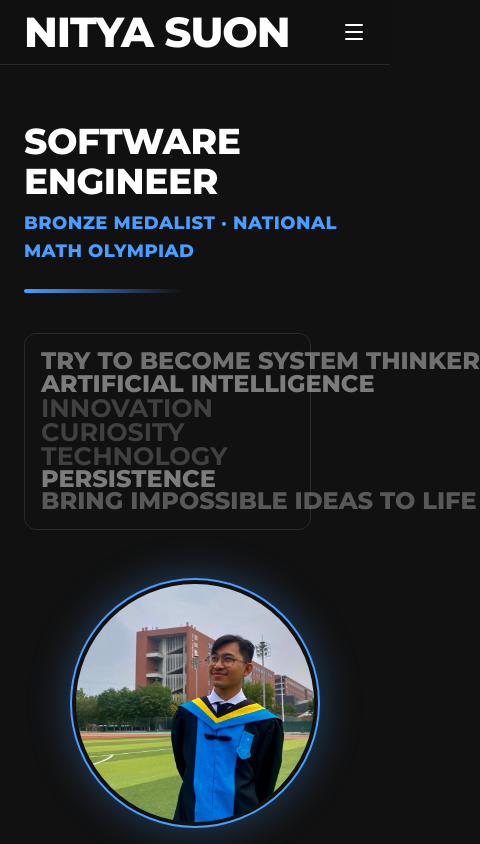
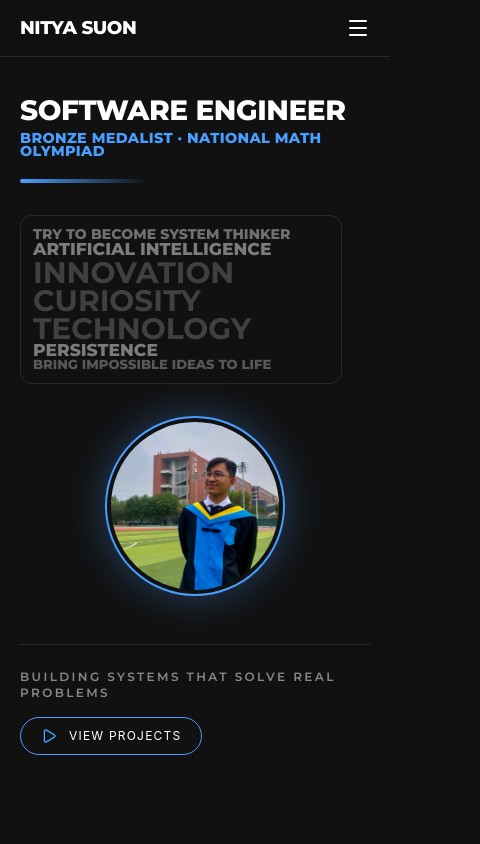
Before and after one commit to NityaSu/Publix, a Nuxt app: page / in a window 390 px wide. Shown: the top 844 px of the page, 480 px wide, since content can reach past the window. Built offline with nearby package versions, Linux system fonts and the light colour scheme; a web font is replaced by a local one.

Commit message:
Refactor HeroSection, NavbarHeader, and ProfileReveal components to enhance responsiveness and visual consistency; adjust font sizes, layout properties, and styling for improved user experience across devices.

```diff
--- a/component/HeroSection.vue
+++ b/component/HeroSection.vue
@@ -29,6 +29,9 @@ interface HeightMatchedWord {
  * claim: core words fill almost the whole row (dominant), filler words
  * only claim a fraction of it, which is what creates the "3-4 big words
  * standing out above smaller surrounding ones" hierarchy.
+ *
+ * Floor stays low so long phrases can keep shrinking on tablet/mobile
+ * instead of overflowing the bordered box.
  */
 const fluidSize = (text: string, floorPx: number, ceilPx: number, fill: number, factor = 0.72): string => {
   const cqw = (100 * fill) / (text.length * factor);
@@ -53,7 +56,7 @@ const CORE_WORDS = new Set([
 // instead of an arbitrarily-chosen flat value that leaves it far short.
 const MUTED_TRIO = new Set(['INNOVATION', 'CURIOSITY', 'TECHNOLOGY']);
 const MUTED_TRIO_TONE = 'text-white/20 font-bold';
-const MUTED_TRIO_STYLE = fluidSize('INNOVATION', 24, 48, 0.72);
+const MUTED_TRIO_STYLE = fluidSize('INNOVATION', 10, 48, 0.72);
 
 // Words that should visually match another word's size (computed from that
 // other word's character count, not their own) and color/weight.
@@ -80,14 +83,14 @@ const wordCloud: WordCloudItem[] = [
     return {
       text,
       class: `${MATCHED_TONE} font-display transition-colors duration-300 hover:text-accent`,
-      style: fluidSize(SIZE_MATCHES[text], 24, 52, 1),
+      style: fluidSize(SIZE_MATCHES[text], 10, 52, 0.96),
     };
   }
   const isCore = CORE_WORDS.has(text);
   return {
     text,
     class: `${tone} font-display transition-colors duration-300 hover:text-accent`,
-    style: isCore ? fluidSize(text, 24, 52, 1) : fluidSize(text, 11, 24, 0.48),
+    style: isCore ? fluidSize(text, 10, 52, 0.96) : fluidSize(text, 8, 24, 0.48),
   };
 });
 
@@ -101,7 +104,7 @@ const resilienceWord: HeightMatchedWord = { text: 'RESILIENCE', tone: 'text-whit
 
 const entrepreneurshipWord: VerticalWordItem = {
   text: 'ENTREPRENEURSHIP',
-  class: 'text-base md:text-xl text-white/30 font-semibold',
+  class: 'text-[10px] md:text-xs lg:text-base xl:text-xl text-white/30 font-semibold',
 };
 
 const wordCloudRef = ref<HTMLElement | null>(null);
@@ -121,22 +124,19 @@ const verticalMatchStyle = (
   return `font-size: ${clamped.toFixed(1)}px; line-height: 0.86;`;
 };
 
-const leftVerticalStyle = computed(() => verticalMatchStyle(leftVerticalWord.text, 14, 42));
-const resilienceStyle = computed(() => verticalMatchStyle(resilienceWord.text, 14, 42));
+const leftVerticalStyle = computed(() => verticalMatchStyle(leftVerticalWord.text, 8, 42));
+const resilienceStyle = computed(() => verticalMatchStyle(resilienceWord.text, 8, 42));
 
-// Caps the whole word-cloud "rectangle" (both vertical columns + the
-// horizontal block) to a bit more than the measured width of the
-// "Software Engineer" headline above it, instead of stretching to fill
-// the entire column — this is what shrinks the block and keeps it
-// visually tied to the headline's width rather than the page width.
+// Caps the word-cloud block to the headline on large screens, but always
+// stays within the parent column on tablet/mobile (width: 100%).
 const headlineRef = ref<HTMLElement | null>(null);
 const { width: headlineWidth } = useElementSize(headlineRef);
 const wordCloudRowStyle = computed(() => {
-  if (!headlineWidth.value) return {};
-  // Keep the block tied to the headline, but slightly under its width so the
-  // horizontal words (which hit a font-size ceiling) still reach the right
-  // vertical column instead of leaving a dead gap beside them.
-  return { width: `${Math.round(headlineWidth.value * 0.84)}px`, maxWidth: '100%' };
+  if (!headlineWidth.value) return { width: '100%', maxWidth: '100%' };
+  return {
+    width: '100%',
+    maxWidth: `${Math.round(headlineWidth.value * 0.92)}px`,
+  };
 });
 
 const heroRef = ref<HTMLElement | null>(null);
@@ -156,29 +156,34 @@ useIntersectionObserver(
 <template>
   <section
     ref="heroRef"
-    class="w-full px-6 md:px-20 lg:px-[160px] py-14 md:py-20"
+    class="w-full px-5 sm:px-6 md:px-12 lg:px-20 xl:px-[160px] py-10 sm:py-14 md:py-20"
   >
     <div
-      class="grid grid-cols-1 md:grid-cols-[1fr_auto] gap-12 md:gap-16 items-start transition-all duration-700 ease-out"
+      class="grid grid-cols-1 lg:grid-cols-[minmax(0,1fr)_auto] gap-8 md:gap-12 lg:gap-16 items-start transition-all duration-700 ease-out"
       :class="isVisible ? 'opacity-100 translate-y-0' : 'opacity-0 translate-y-6'"
     >
-      <div class="min-w-0">
+      <div class="min-w-0 w-full">
         <h1 class="font-display font-extrabold uppercase leading-[0.95] tracking-tight">
-          <span ref="headlineRef" class="block text-white text-4xl sm:text-5xl md:text-6xl lg:text-7xl">Software Engineer</span>
-          <span class="block text-accent mt-2 md:mt-3 text-lg sm:text-xl md:text-2xl lg:text-3xl tracking-wide">
+          <span
+            ref="headlineRef"
+            class="block text-white text-[clamp(1.75rem,6vw,4.5rem)]"
+          >
+            Software Engineer
+          </span>
+          <span class="block text-accent mt-2 md:mt-3 text-[clamp(0.9rem,2.5vw,1.875rem)] tracking-wide">
             Bronze Medalist &middot; National Math Olympiad
           </span>
         </h1>
 
-        <div class="mt-6 h-1 w-40 md:w-56 rounded-full bg-gradient-to-r from-accent to-transparent"></div>
+        <div class="mt-5 md:mt-6 h-1 w-32 sm:w-40 md:w-56 rounded-full bg-gradient-to-r from-accent to-transparent"></div>
 
         <div
-          class="mt-10 md:mt-14 flex items-start gap-1.5 md:gap-2 select-none border border-white/10 rounded-xl px-4 md:px-6 py-4 md:py-6"
+          class="mt-8 md:mt-12 lg:mt-14 flex items-start gap-1.5 sm:gap-2 select-none border border-white/10 rounded-xl px-3 sm:px-4 md:px-5 py-3 sm:py-4 md:py-5 w-full max-w-full overflow-hidden"
           :style="wordCloudRowStyle"
         >
-          <div class="hidden sm:flex flex-col items-center pt-1 shrink-0">
+          <div class="hidden md:flex flex-col items-center pt-1 shrink-0">
             <span
-              class="font-display uppercase tracking-[0.15em] rotate-180 transition-colors duration-300 hover:text-accent"
+              class="font-display uppercase tracking-[0.12em] rotate-180 transition-colors duration-300 hover:text-accent"
               :class="leftVerticalWord.tone"
               :style="leftVerticalStyle"
               style="writing-mode: vertical-rl"
@@ -189,13 +194,13 @@ useIntersectionObserver(
 
           <div
             ref="wordCloudRef"
-            class="flex-1 flex flex-col justify-start gap-0 md:gap-0.5 min-w-0"
+            class="flex-1 flex flex-col justify-start gap-0 md:gap-0.5 min-w-0 overflow-hidden"
             style="container-type: inline-size"
           >
             <span
               v-for="word in wordCloud"
               :key="word.text"
-              class="whitespace-nowrap uppercase"
+              class="block w-full whitespace-nowrap uppercase overflow-hidden text-ellipsis"
               :class="word.class"
               :style="word.style"
             >
@@ -203,10 +208,10 @@ useIntersectionObserver(
             </span>
           </div>
 
-          <div class="hidden sm:flex items-start gap-1 md:gap-1.5 shrink-0 -ml-2 md:-ml-3">
+          <div class="hidden md:flex items-start gap-1 lg:gap-1.5 shrink-0">
             <div class="flex flex-col items-center pt-1">
               <span
-                class="font-display uppercase tracking-[0.15em] transition-colors duration-300 hover:text-accent"
+                class="font-display uppercase tracking-[0.12em] transition-colors duration-300 hover:text-accent"
                 :class="entrepreneurshipWord.class"
                 style="writing-mode: vertical-rl"
               >
@@ -216,7 +221,7 @@ useIntersectionObserver(
 
             <div class="flex flex-col items-center pt-1">
               <span
-                class="font-display uppercase tracking-[0.15em] transition-colors duration-300 hover:text-accent"
+                class="font-display uppercase tracking-[0.12em] transition-colors duration-300 hover:text-accent"
                 :class="resilienceWord.tone"
                 :style="resilienceStyle"
                 style="writing-mode: vertical-rl"
@@ -228,7 +233,7 @@ useIntersectionObserver(
         </div>
       </div>
 
-      <div class="flex justify-center md:justify-end">
+      <div class="flex justify-center lg:justify-end">
         <ProfileReveal
           profile-src="/assets/images/profile.jpg"
           profile-alt="NITYA SUON"
@@ -239,16 +244,16 @@ useIntersectionObserver(
     </div>
 
     <div
-      class="mt-16 md:mt-24 pt-8 border-t border-white/10 flex flex-col md:flex-row items-start md:items-center justify-between gap-6 transition-all duration-700 ease-out delay-150"
+      class="mt-12 md:mt-16 lg:mt-24 pt-6 md:pt-8 border-t border-white/10 flex flex-col sm:flex-row items-start sm:items-center justify-between gap-4 sm:gap-6 transition-all duration-700 ease-out delay-150"
       :class="isVisible ? 'opacity-100 translate-y-0' : 'opacity-0 translate-y-6'"
     >
-      <p class="font-display text-xs md:text-sm font-semibold tracking-[0.3em] text-muted uppercase">
+      <p class="font-display text-xs md:text-sm font-semibold tracking-[0.2em] sm:tracking-[0.3em] text-muted uppercase">
         Building systems that solve real problems
       </p>
 
       <NuxtLink
         to="/projects"
-        class="group inline-flex items-center gap-3 px-6 py-3 rounded-full border border-accent text-white text-sm uppercase tracking-widest hover:bg-accent/10 hover:shadow-glow-sm transition-all duration-300"
+        class="group inline-flex items-center gap-3 px-5 sm:px-6 py-2.5 sm:py-3 rounded-full border border-accent text-white text-xs sm:text-sm uppercase tracking-widest hover:bg-accent/10 hover:shadow-glow-sm transition-all duration-300"
       >
         <Play :size="16" class="text-accent transition-transform duration-300 group-hover:scale-110" />
         <span>view projects</span>
--- a/component/NavbarHeader.vue
+++ b/component/NavbarHeader.vue
@@ -48,7 +48,7 @@ const closeMobileMenu = () => {
 };
 
 const NAV_LINK_BASE =
-  "relative pb-1 text-[22px] lowercase tracking-wide transition-colors after:absolute after:left-0 after:bottom-0 after:h-[2px] after:bg-accent after:transition-all after:duration-300 after:content-['']";
+  "relative pb-1 text-base lg:text-lg xl:text-[22px] lowercase tracking-wide transition-colors after:absolute after:left-0 after:bottom-0 after:h-[2px] after:bg-accent after:transition-all after:duration-300 after:content-['']";
 
 const isLinkActive = (link: NavLink): boolean => {
   if (link.type === 'anchor') return navigationStore.isAboutInView;
@@ -88,17 +88,17 @@ const selectMediaFilter = (filter: MediaFilter) => {
 
 <template>
   <header class="sticky top-0 z-50 bg-background/90 backdrop-blur-sm border-b border-white/10">
-    <nav class="w-full px-6 md:px-16 lg:px-[120px]">
-      <div class="flex items-center justify-between h-16 md:h-20">
+    <nav class="w-full px-5 sm:px-6 md:px-10 lg:px-16 xl:px-[120px]">
+      <div class="flex items-center justify-between gap-4 h-14 sm:h-16 md:h-20">
         <NuxtLink
           to="/"
-          class="font-display font-extrabold tracking-tight text-[42px] text-white hover:text-accent transition-colors"
+          class="font-display font-extrabold tracking-tight text-white hover:text-accent transition-colors whitespace-nowrap text-[clamp(1.15rem,3.5vw,2.625rem)] min-w-0"
           @click="closeMobileMenu"
         >
           NITYA SUON
         </NuxtLink>
 
-        <div class="hidden md:flex items-center gap-8">
+        <div class="hidden md:flex items-center gap-4 lg:gap-6 xl:gap-8 shrink-0">
           <template v-for="link in navLinks" :key="link.label">
             <NuxtLink
               v-if="link.type !== 'dropdown'"
--- a/component/ProfileReveal.vue
+++ b/component/ProfileReveal.vue
@@ -42,7 +42,7 @@ onUnmounted(() => {
 </script>
 
 <template>
-  <div class="relative w-[250px] h-[250px] md:w-[320px] md:h-[320px] shrink-0">
+  <div class="relative w-[180px] h-[180px] sm:w-[220px] sm:h-[220px] md:w-[260px] md:h-[260px] lg:w-[300px] lg:h-[300px] xl:w-[320px] xl:h-[320px] shrink-0">
     <div class="absolute inset-0 rounded-full border-2 border-accent shadow-glow"></div>
 
     <div class="absolute inset-[6px] rounded-full overflow-hidden bg-surface">
```
